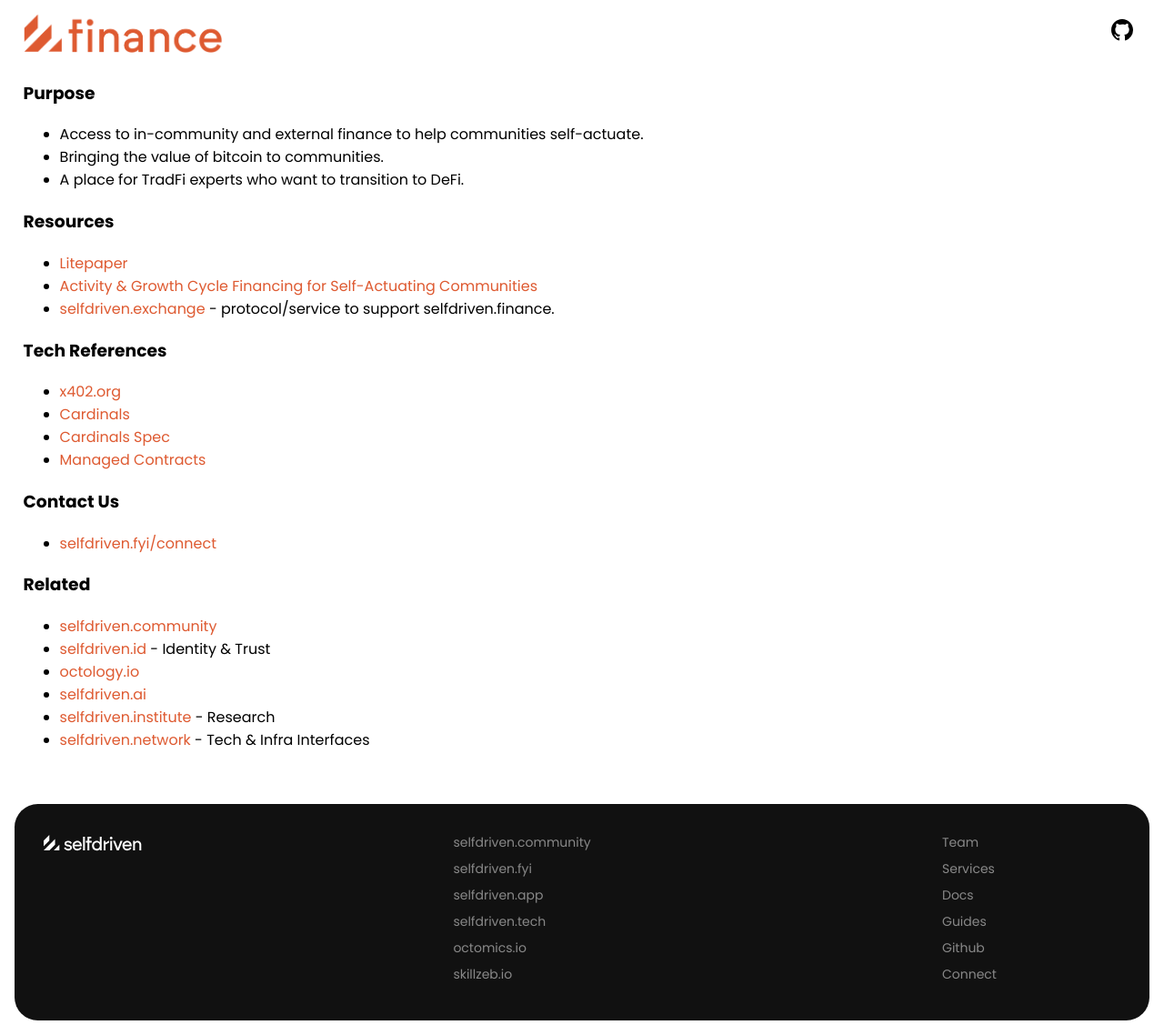
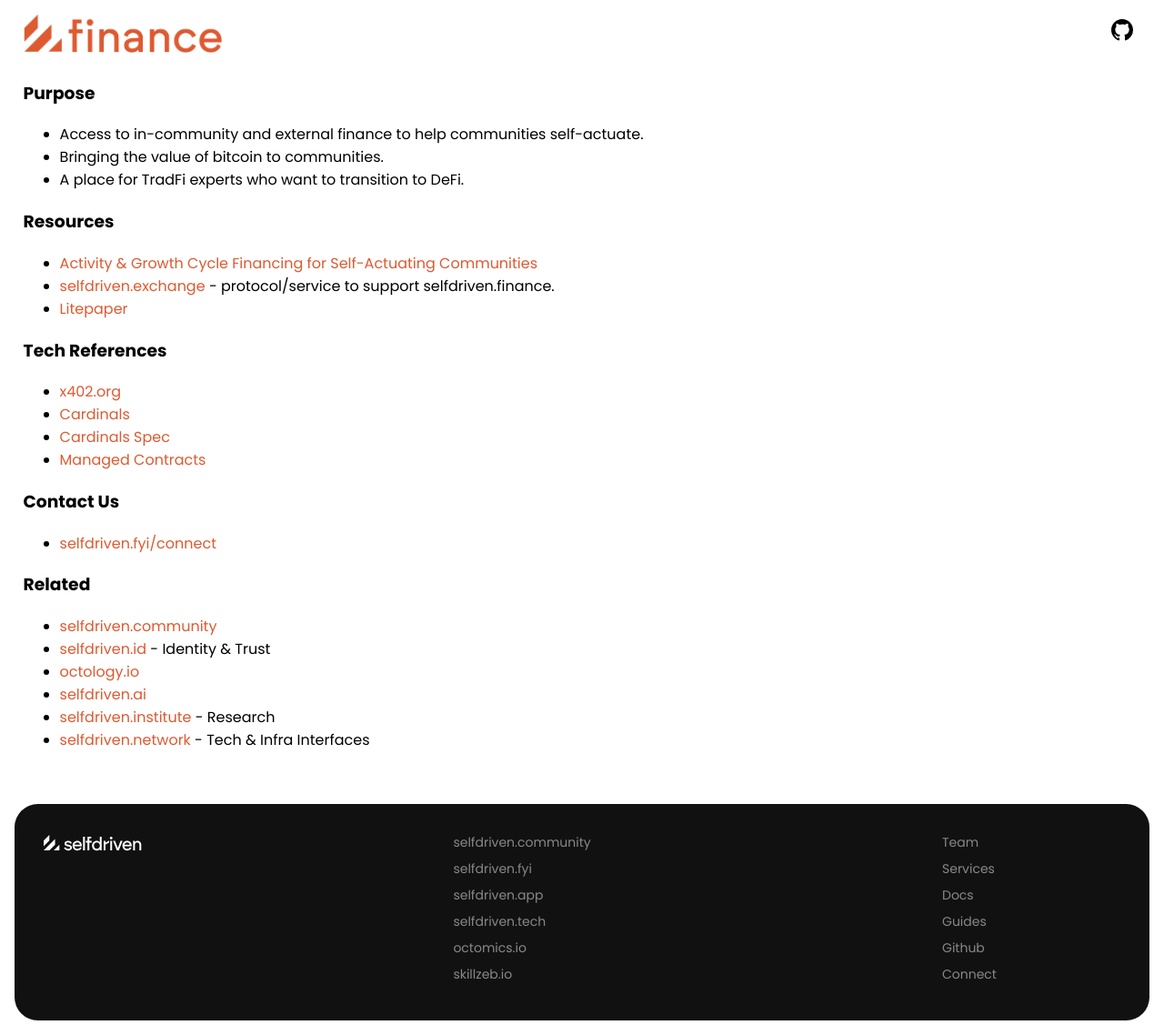
Before and after one commit to selfdriven-foundation/selfdriven-finance, a Jekyll site: the page built from docs/index.md, in a window 1280 px wide. Shown: the whole page at 91% size. Built offline with Jekyll 4.4.1, drawn with Linux system fonts in a browser that asks for light colours.

```diff
--- a/docs/index.md
+++ b/docs/index.md
@@ -11,9 +11,9 @@ title: Home
 
 ### Resources
 
-- [Litepaper](/litepaper/)
 - [Activity & Growth Cycle Financing for Self-Actuating Communities](/communities/activity-growth-cycle/)
 - [selfdriven.exchange](https://selfdriven.exchange) - protocol/service to support selfdriven.finance.
+- [Litepaper](/litepaper/)
 
 ### Tech References
 
```
